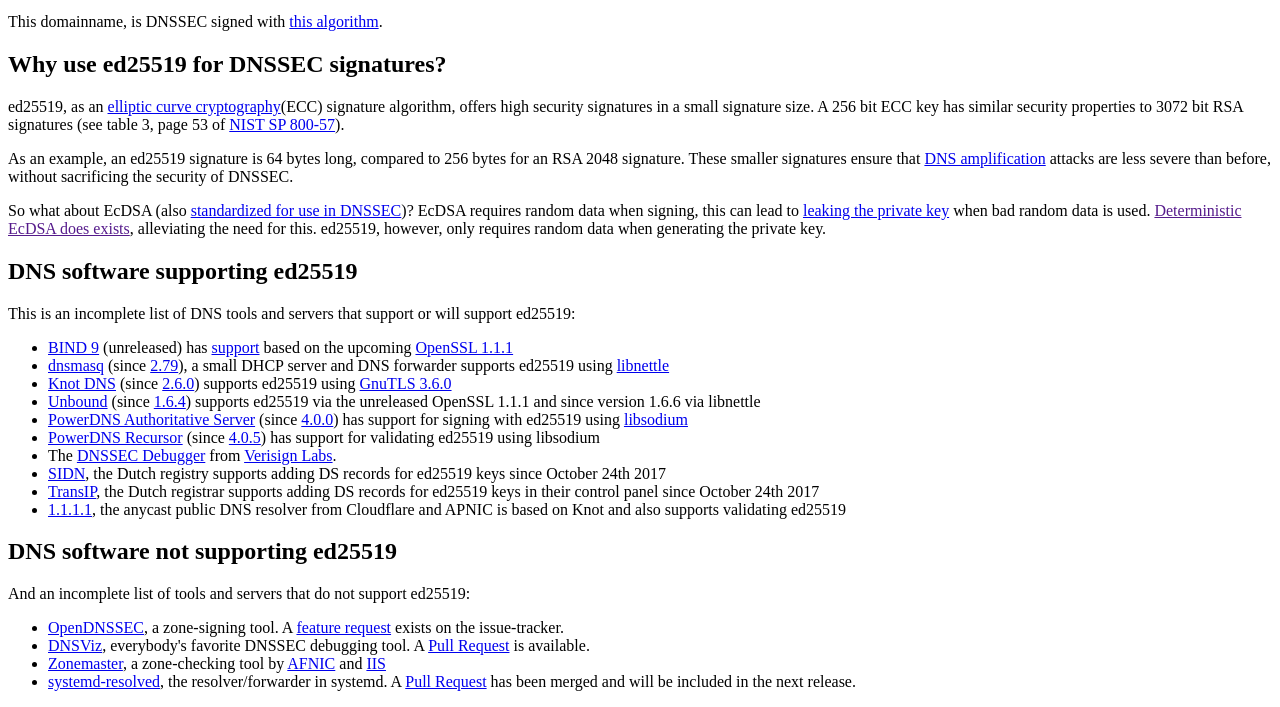
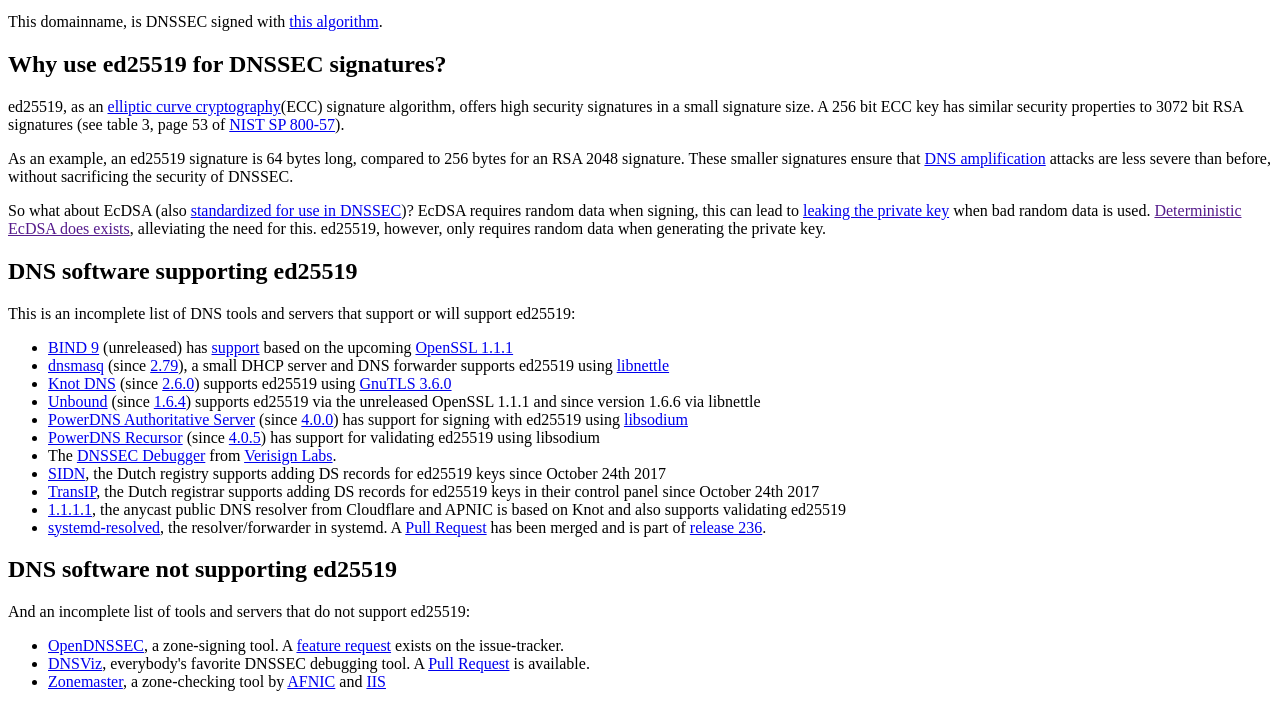
Before and after one commit to pieterlexis/ed25519.nl, a Gatsby site: page / in a window 1280 px wide. Shown: the part 119-826 px from the top of the page. Built offline with nearby package versions, Linux system fonts and the light colour scheme; Gatsby itself is replaced by a stand-in of ours.

Commit message:
systemd supports ed25519
Closes #3

```diff
--- a/src/pages/index.js
+++ b/src/pages/index.js
@@ -23,6 +23,7 @@
       <li><a href="https://sidn.nl">SIDN</a>, the Dutch registry supports adding DS records for ed25519 keys since October 24th 2017</li>
       <li><a href="https://transip.nl">TransIP</a>, the Dutch registrar supports adding DS records for ed25519 keys in their control panel since October 24th 2017</li>
       <li><a href="https://1.1.1.1">1.1.1.1</a>, the anycast public DNS resolver from Cloudflare and APNIC is based on Knot and also supports validating ed25519</li>
+      <li><a href="https://www.freedesktop.org/software/systemd/man/systemd-resolve.html">systemd-resolved</a>, the resolver/forwarder in systemd. A <a href="https://github.com/systemd/systemd/pull/7600">Pull Request</a> has been merged and is part of <a href="https://github.com/systemd/systemd/releases/tag/v236">release 236</a>.</li>
     </ul>
     </p>
     <h2>DNS software not supporting ed25519</h2>
@@ -31,7 +32,6 @@
       <li><a href="https://www.opendnssec.org/">OpenDNSSEC</a>, a zone-signing tool. A <a href="https://issues.opendnssec.org/browse/SUPPORT-222">feature request</a> exists on the issue-tracker.</li>
       <li><a href="http://dnsviz.net/">DNSViz</a>, everybody's favorite DNSSEC debugging tool. A <a href="https://github.com/dnsviz/dnsviz/pull/29">Pull Request</a> is available.</li>
       <li><a href="https://zonemaster.net/test/dfef20e1471b2009">Zonemaster</a>, a zone-checking tool by <a href="https://www.afnic.fr/en/">AFNIC</a> and <a href="https://www.iis.se/english/">IIS</a></li>
-      <li><a href="https://www.freedesktop.org/software/systemd/man/systemd-resolve.html">systemd-resolved</a>, the resolver/forwarder in systemd. A <a href="https://github.com/systemd/systemd/pull/7600">Pull Request</a> has been merged and will be included in the next release.</li>
     </ul>
   </div>
 )
```
